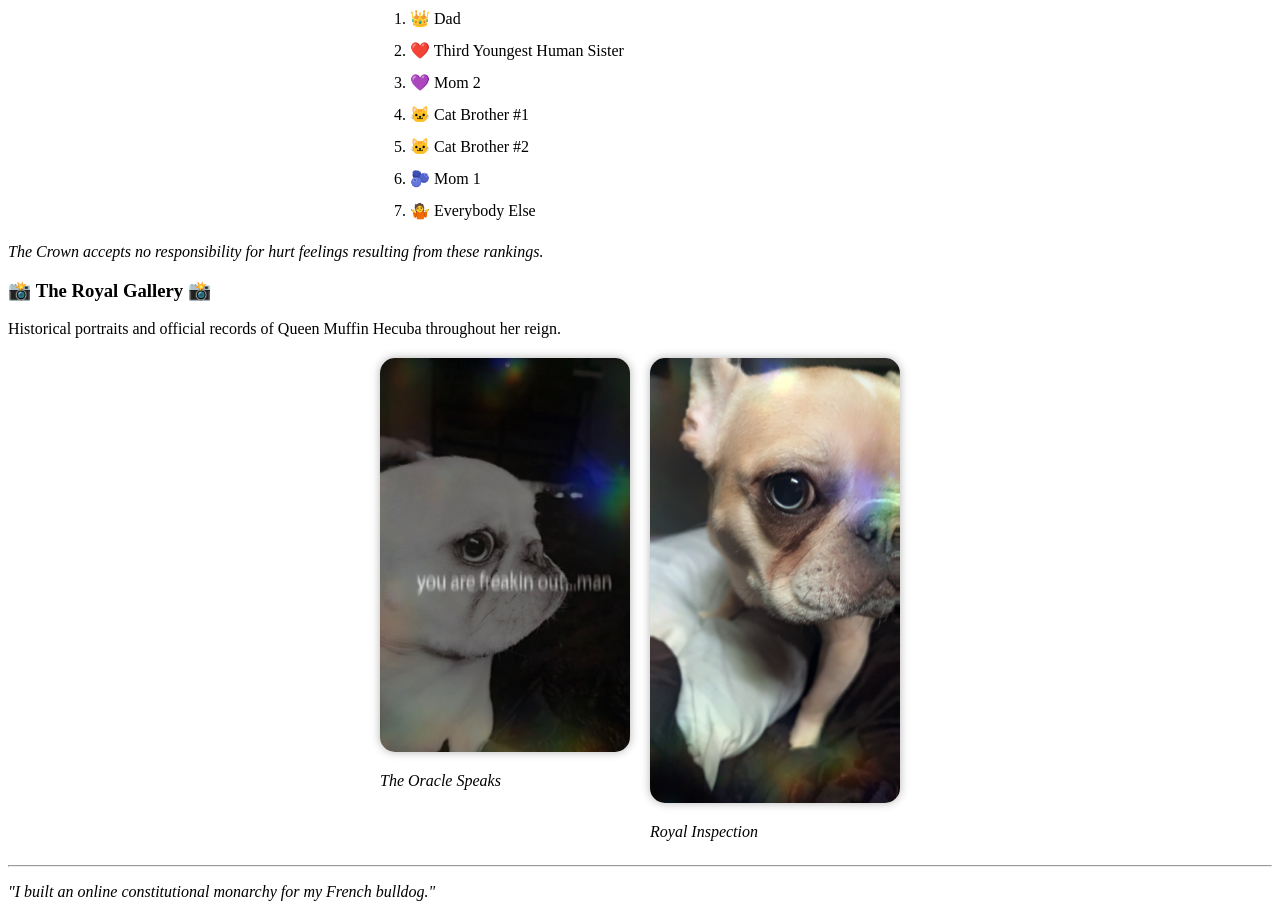
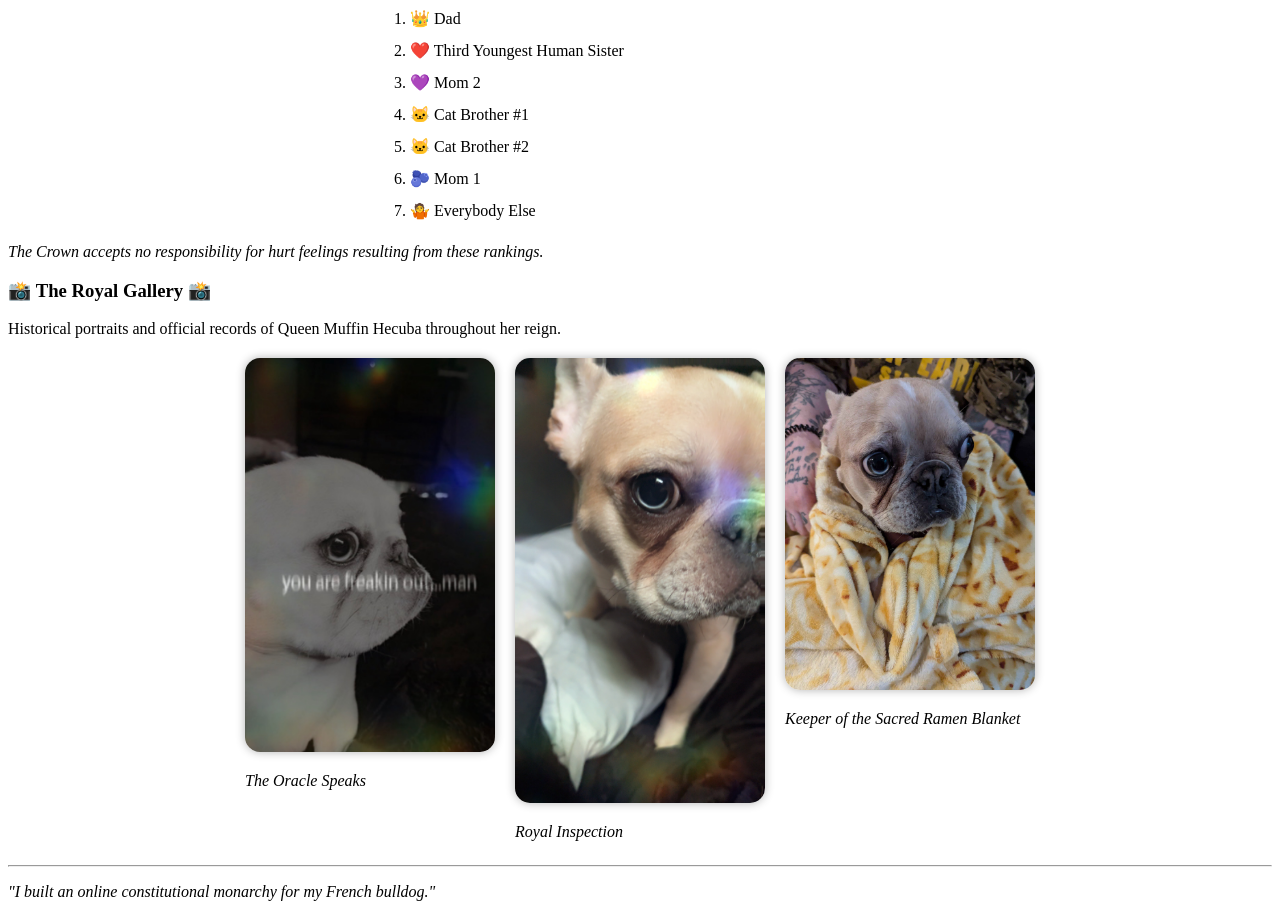
Before and after one commit to MotherOfMuffin/motherofmuffin.github.io, a plain HTML site: page index.html in a window 1280 px wide. Shown: the part 1572-2489 px from the top of the page. Drawn offline with Linux system fonts and the light colour scheme.

Commit message:
Add image and caption for 'Keeper of the Sacred Ramen Blanket'

```diff
--- a/index.html
+++ b/index.html
@@ -122,7 +122,15 @@ Historical portraits and official records of Queen Muffin Hecuba throughout her
              ">
         <p><em>Royal Inspection</em></p>
     </div>
-
+<div>
+    <img src="PXL_20260618_003456575.jpeg"
+         width="250"
+         style="
+             border-radius:15px;
+             box-shadow:0 0 10px rgba(0,0,0,0.3);
+         ">
+    <p><em>Keeper of the Sacred Ramen Blanket</em></p>
+</div>
 </div>
 
 <hr>
```
